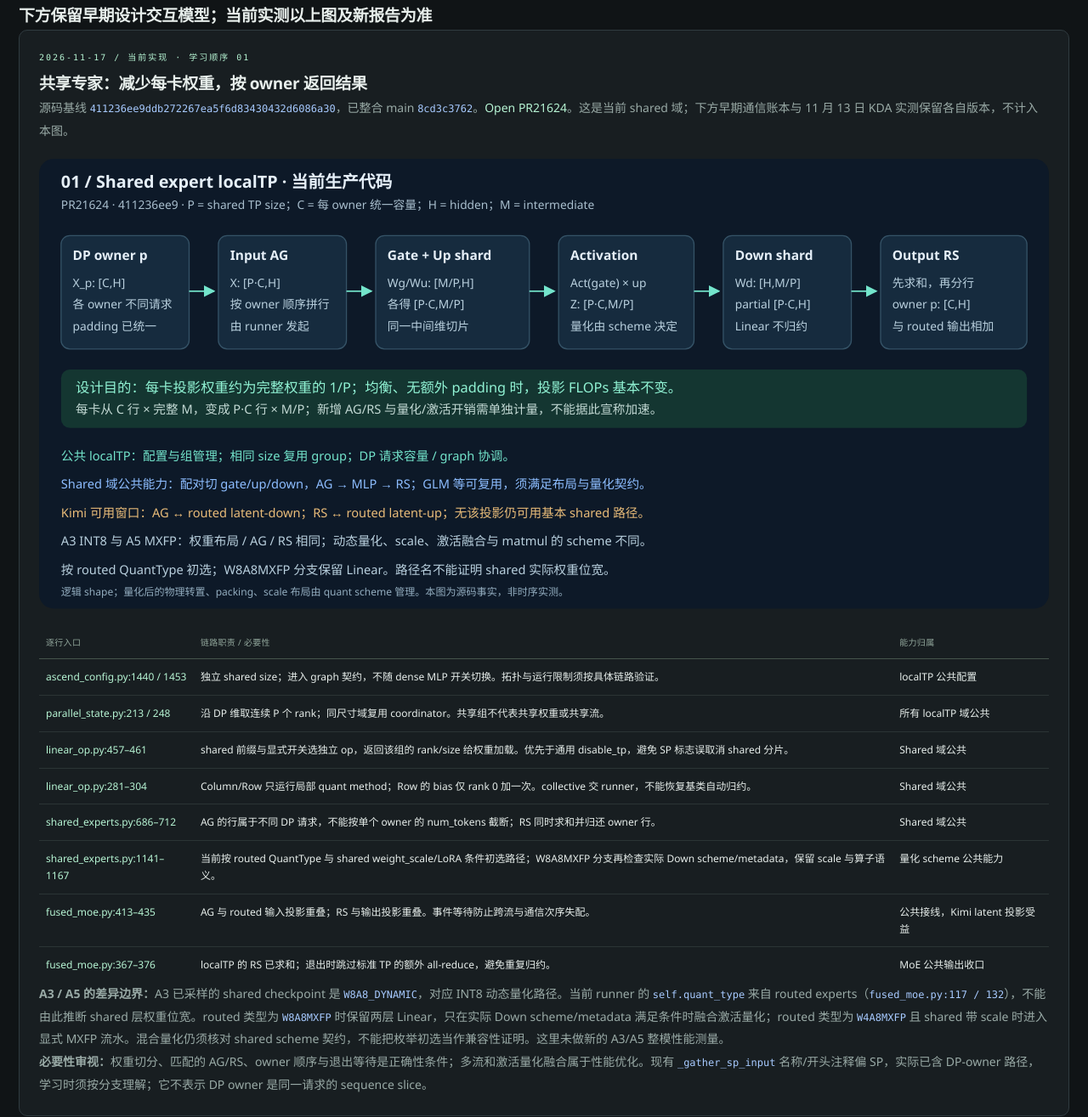
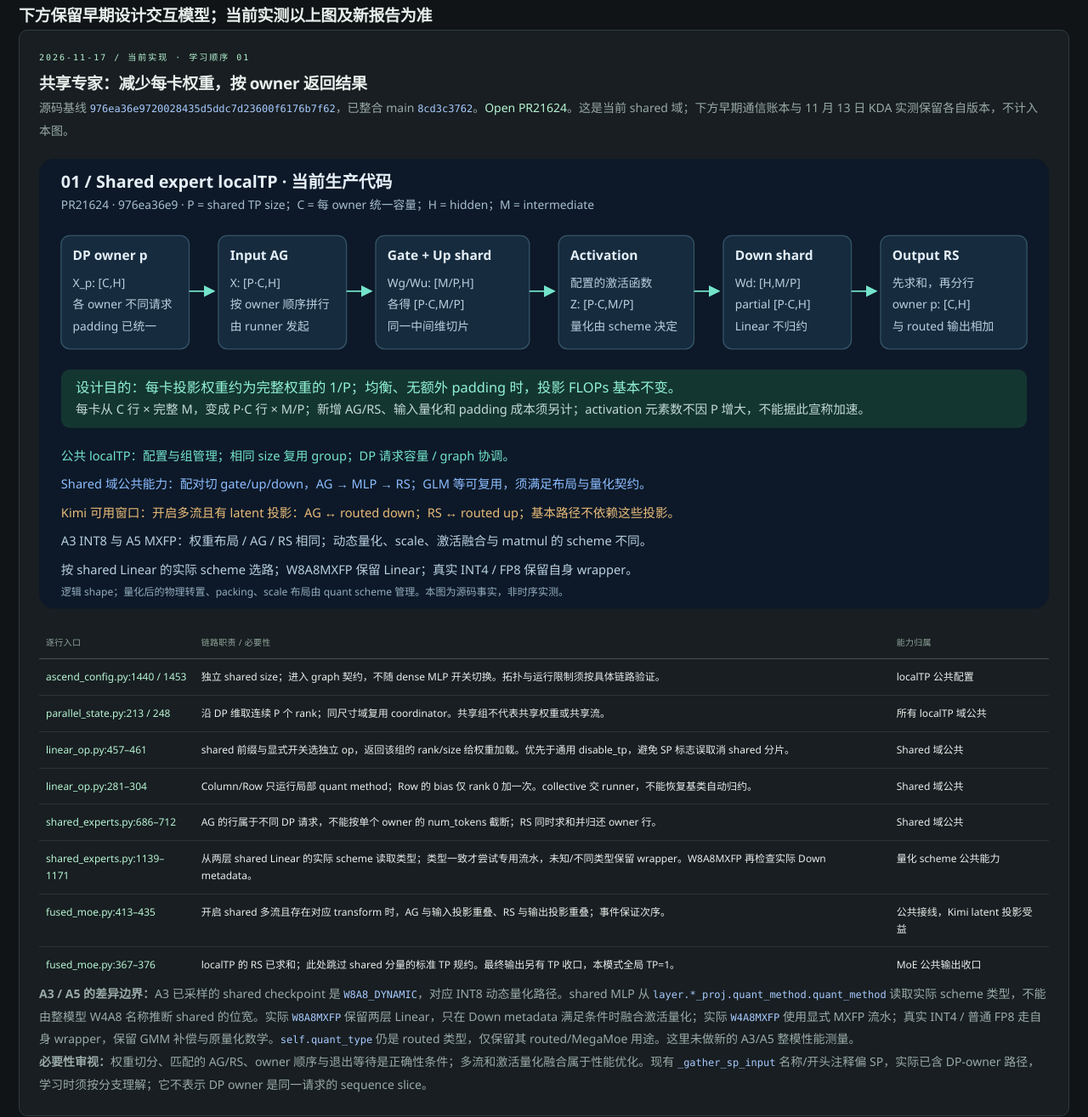
Before and after one commit to Dawn952/kimi-k31-a5-analysis, a plain HTML site: page docs/index.html in a window 1280 px wide. Shown: the part 1479-2794 px from the top of the page at 85% size. Drawn offline with Linux system fonts and the light colour scheme.

Commit message:
docs: sync shared scheme lesson to latest implementation

```diff
--- a/docs/index.html
+++ b/docs/index.html
@@ -25,7 +25,7 @@ body[data-page=localtp] .sidebar .side-bottom{display:none}
 .lp-chunk-cost{border-left:3px solid #d7b77c;background:#2a2b2d;padding:14px 18px;margin-top:15px}.lp-chunk-cost b{font-size:12px;color:#edcf9b}.lp-chunk-cost p,.lp-chunk-cost small{font-size:11px;color:#b9c4ca;line-height:1.85;display:block}.lp-chunk-cost strong{color:#f3dbaa}
 
 .public-wrap{max-width:1900px;margin:auto;padding:22px}body[data-page=localtp] main{padding:0;max-width:none}.public-nav{display:flex;align-items:center;gap:22px;flex-wrap:wrap;max-width:1856px;margin:0 auto 22px;padding-bottom:14px;border-bottom:1px solid #304957;font-size:12px}.public-nav b{margin-right:auto;color:#bddfe3}.public-evidence{margin:24px 0}.public-evidence p{font-size:12px;line-height:1.9;color:#a9c0cd}.public-evidence code{overflow-wrap:anywhere}@media(max-width:700px){.public-wrap{padding:14px}.public-nav{gap:12px}}
-</style></head><body data-page="localtp"><div class="public-wrap"><nav class="public-nav"><b>Kimi K3.1 / A5 · 2026-11-11</b><a href="memory.html">1M 显存计算器 · A3 / A5</a><a href="https://github.com/Dawn952/kimi-k31-a5-analysis/blob/main/design/README.md">软件设计 · 六类细粒度TP</a><a href="https://github.com/vllm-project/vllm-ascend/pull/21624">实现 PR21624 · Open</a><a href="https://github.com/Dawn952/kimi-k31-a5-analysis">GitHub 图文与源码</a><a href="#source-evidence">来源 / G与O核对</a></nav><p><a href="#shared-current">先看当前 Shared expert localTP · 411236ee9</a></p><section class="panel public-evidence kda-current"><h2>2026-11-13 · 当前 A5 KDA 与三流修订</h2><p>固定实际部署版本3634a7eae948；DP32TP1/localTP8，C128、128k输入/1k输出、DSpark preview 3步/固定2.7。690个KDA层样本确认：QKV/beta合并返回后，17.45μs Vec仍在主流排队。下一步方案未实现、未做新NPU测试；框线只圈跨资源候选窗口，Vector阶段保留交接等待。</p><p><a href="https://github.com/Dawn952/kimi-k31-a5-analysis/blob/main/design/a5-kda-three-streams-20261113.md">完整依赖、通信代价、事件接线与验收</a></p><style>.kda-current svg{display:block;width:100%;height:auto;margin:20px 0}</style><svg xmlns="http://www.w3.org/2000/svg" width="1300" height="535" viewBox="0 0 1300 535">
+</style></head><body data-page="localtp"><div class="public-wrap"><nav class="public-nav"><b>Kimi K3.1 / A5 · 2026-11-11</b><a href="memory.html">1M 显存计算器 · A3 / A5</a><a href="https://github.com/Dawn952/kimi-k31-a5-analysis/blob/main/design/README.md">软件设计 · 六类细粒度TP</a><a href="https://github.com/vllm-project/vllm-ascend/pull/21624">实现 PR21624 · Open</a><a href="https://github.com/Dawn952/kimi-k31-a5-analysis">GitHub 图文与源码</a><a href="#source-evidence">来源 / G与O核对</a></nav><p><a href="#shared-current">先看当前 Shared expert localTP · 976ea36e9</a></p><section class="panel public-evidence kda-current"><h2>2026-11-13 · 当前 A5 KDA 与三流修订</h2><p>固定实际部署版本3634a7eae948；DP32TP1/localTP8，C128、128k输入/1k输出、DSpark preview 3步/固定2.7。690个KDA层样本确认：QKV/beta合并返回后，17.45μs Vec仍在主流排队。下一步方案未实现、未做新NPU测试；框线只圈跨资源候选窗口，Vector阶段保留交接等待。</p><p><a href="https://github.com/Dawn952/kimi-k31-a5-analysis/blob/main/design/a5-kda-three-streams-20261113.md">完整依赖、通信代价、事件接线与验收</a></p><style>.kda-current svg{display:block;width:100%;height:auto;margin:20px 0}</style><svg xmlns="http://www.w3.org/2000/svg" width="1300" height="535" viewBox="0 0 1300 535">
 <rect width="1300" height="535" fill="#f8fafc"/>
 <text x="28" y="43" text-anchor="start" font-family="Microsoft YaHei,DejaVu Sans,sans-serif" font-size="26" fill="#172b42">当前 A5：QKV / beta 合并返回，接收后的 Vec 仍在主流排队</text>
 <text x="28" y="74" text-anchor="start" font-family="Microsoft YaHei,DejaVu Sans,sans-serif" font-size="17" fill="#526579">真实 PD · DP32/TP1/localTP8 · C128 · 128k→1k · DSpark3 / 2.7 · 首个 KDA 层实测</text>
@@ -474,7 +474,7 @@ body[data-page=localtp] .sidebar .side-bottom{display:none}
 ;
 /* Source-aligned lesson; independent from the historical communication ledger. */
 (function(root){
-  const head='411236ee9ddb272267ea5f6d83430432d6086a30';
+  const head='976ea36e9720028435d5ddc7d23600f6176b7f62';
   const source=(file,line)=>`https://github.com/Dawn952/vllm-ascend/blob/${head}/vllm_ascend/${file}#L${line}`;
   const svg=`<svg xmlns="http://www.w3.org/2000/svg" viewBox="0 0 1380 615" role="img" aria-labelledby="shared-title shared-desc">
   <title id="shared-title">Shared expert localTP：权重分片与 owner 行返回</title>
@@ -483,7 +483,7 @@ body[data-page=localtp] .sidebar .side-bottom{display:none}
   <rect width="1380" height="615" rx="20" fill="#0d1928"/>
   <g font-family="Segoe UI,Microsoft YaHei,sans-serif" fill="#e5eff8">
   <text x="30" y="40" font-size="23" font-weight="700">01 / Shared expert localTP · 当前生产代码</text>
-  <text x="30" y="69" font-size="16" fill="#a9bfce">PR21624 · 411236ee9 · P = shared TP size；C = 每 owner 统一容量；H = hidden；M = intermediate</text>
+  <text x="30" y="69" font-size="16" fill="#a9bfce">PR21624 · 976ea36e9 · P = shared TP size；C = 每 owner 统一容量；H = hidden；M = intermediate</text>
   <g fill="#162b3e" stroke="#355367" stroke-width="1.5">
     <rect x="30" y="105" width="175" height="155" rx="12"/>
     <rect x="245" y="105" width="175" height="155" rx="12"/>
@@ -501,20 +501,20 @@ body[data-page=localtp] .sidebar .side-bottom{display:none}
     <text x="46" y="175">X_p: [C,H]</text><text x="46" y="204">各 owner 不同请求</text><text x="46" y="235">padding 已统一</text>
     <text x="261" y="175">X: [P·C,H]</text><text x="261" y="204">按 owner 顺序拼行</text><text x="261" y="235">由 runner 发起</text>
     <text x="476" y="175">Wg/Wu: [M/P,H]</text><text x="476" y="204">各得 [P·C,M/P]</text><text x="476" y="235">同一中间维切片</text>
-    <text x="726" y="175">Act(gate) × up</text><text x="726" y="204">Z: [P·C,M/P]</text><text x="726" y="235">量化由 scheme 决定</text>
+    <text x="726" y="175">配置的激活函数</text><text x="726" y="204">Z: [P·C,M/P]</text><text x="726" y="235">量化由 scheme 决定</text>
     <text x="951" y="175">Wd: [H,M/P]</text><text x="951" y="204">partial [P·C,H]</text><text x="951" y="235">Linear 不归约</text>
     <text x="1166" y="175">先求和，再分行</text><text x="1166" y="204">owner p: [C,H]</text><text x="1166" y="235">与 routed 输出相加</text>
   </g>
   <g stroke="#73e4cb" stroke-width="2" marker-end="url(#shared-arrow)"><path d="M205 181H239"/><path d="M420 181H454"/><path d="M670 181H704"/><path d="M895 181H929"/><path d="M1110 181H1144"/></g>
   <rect x="30" y="288" width="1320" height="80" rx="12" fill="#143631"/>
   <text x="50" y="319" font-size="19" fill="#91f3d4">设计目的：每卡投影权重约为完整权重的 1/P；均衡、无额外 padding 时，投影 FLOPs 基本不变。</text>
-  <text x="50" y="348" font-size="17" fill="#c3d9d4">每卡从 C 行 × 完整 M，变成 P·C 行 × M/P；新增 AG/RS 与量化/激活开销需单独计量，不能据此宣称加速。</text>
+  <text x="50" y="348" font-size="17" fill="#c3d9d4">每卡从 C 行 × 完整 M，变成 P·C 行 × M/P；新增 AG/RS、输入量化和 padding 成本须另计；activation 元素数不因 P 增大，不能据此宣称加速。</text>
   <g font-size="17">
   <text x="30" y="412" fill="#73e4cb">公共 localTP：配置与组管理；相同 size 复用 group；DP 请求容量 / graph 协调。</text>
   <text x="30" y="451" fill="#8dbdff">Shared 域公共能力：配对切 gate/up/down，AG → MLP → RS；GLM 等可复用，须满足布局与量化契约。</text>
-  <text x="30" y="490" fill="#e9bc79">Kimi 可用窗口：AG ↔ routed latent-down；RS ↔ routed latent-up；无该投影仍可用基本 shared 路径。</text>
+  <text x="30" y="490" fill="#e9bc79">Kimi 可用窗口：开启多流且有 latent 投影：AG ↔ routed down；RS ↔ routed up；基本路径不依赖这些投影。</text>
   <text x="30" y="529" fill="#b9d0de">A3 INT8 与 A5 MXFP：权重布局 / AG / RS 相同；动态量化、scale、激活融合与 matmul 的 scheme 不同。</text>
-  <text x="30" y="568" fill="#b9d0de">按 routed QuantType 初选；W8A8MXFP 分支保留 Linear。路径名不能证明 shared 实际权重位宽。</text>
+  <text x="30" y="568" fill="#b9d0de">按 shared Linear 的实际 scheme 选路；W8A8MXFP 保留 Linear；真实 INT4 / FP8 保留自身 wrapper。</text>
   <text x="30" y="597" font-size="14" fill="#93adbf">逻辑 shape；量化后的物理转置、packing、scale 布局由 quant scheme 管理。本图为源码事实，非时序实测。</text>
   </g></svg>`;
   const link=(label,file,line)=>`<a href="${source(file,line)}">${label}</a>`;
@@ -529,11 +529,11 @@ body[data-page=localtp] .sidebar .side-bottom{display:none}
     <tr><td>${link('linear_op.py:457–461','ops/linear_op.py',457)}</td><td>shared 前缀与显式开关选独立 op，返回该组的 rank/size 给权重加载。优先于通用 disable_tp，避免 SP 标志误取消 shared 分片。</td><td>Shared 域公共</td></tr>
     <tr><td>${link('linear_op.py:281–304','ops/linear_op.py',281)}</td><td>Column/Row 只运行局部 quant method；Row 的 bias 仅 rank 0 加一次。collective 交 runner，不能恢复基类自动归约。</td><td>Shared 域公共</td></tr>
     <tr><td>${link('shared_experts.py:686–712','ops/fused_moe/shared_experts.py',686)}</td><td>AG 的行属于不同 DP 请求，不能按单个 owner 的 num_tokens 截断；RS 同时求和并归还 owner 行。</td><td>Shared 域公共</td></tr>
-    <tr><td>${link('shared_experts.py:1141–1167','ops/fused_moe/shared_experts.py',1141)}</td><td>当前按 routed QuantType 与 shared weight_scale/LoRA 条件初选路径；W8A8MXFP 分支再检查实际 Down scheme/metadata，保留 scale 与算子语义。</td><td>量化 scheme 公共能力</td></tr>
-    <tr><td>${link('fused_moe.py:413–435','ops/fused_moe/fused_moe.py',413)}</td><td>AG 与 routed 输入投影重叠；RS 与输出投影重叠。事件等待防止跨流与通信次序失配。</td><td>公共接线，Kimi latent 投影受益</td></tr>
-    <tr><td>${link('fused_moe.py:367–376','ops/fused_moe/fused_moe.py',367)}</td><td>localTP 的 RS 已求和；退出时跳过标准 TP 的额外 all-reduce，避免重复归约。</td><td>MoE 公共输出收口</td></tr>
+    <tr><td>${link('shared_experts.py:1139–1171','ops/fused_moe/shared_experts.py',1139)}</td><td>从两层 shared Linear 的实际 scheme 读取类型；类型一致才尝试专用流水，未知/不同类型保留 wrapper。W8A8MXFP 再检查实际 Down metadata。</td><td>量化 scheme 公共能力</td></tr>
+    <tr><td>${link('fused_moe.py:413–435','ops/fused_moe/fused_moe.py',413)}</td><td>开启 shared 多流且存在对应 transform 时，AG 与输入投影重叠、RS 与输出投影重叠；事件保证次序。</td><td>公共接线，Kimi latent 投影受益</td></tr>
+    <tr><td>${link('fused_moe.py:367–376','ops/fused_moe/fused_moe.py',367)}</td><td>localTP 的 RS 已求和；此处跳过 shared 分量的标准 TP 规约。最终输出另有 TP 收口，本模式全局 TP=1。</td><td>MoE 公共输出收口</td></tr>
     </tbody></table></div>
-    <p><b>A3 / A5 的差异边界：</b>A3 已采样的 shared checkpoint 是 <code>W8A8_DYNAMIC</code>，对应 INT8 动态量化路径。当前 runner 的 <code>self.quant_type</code> 来自 routed experts（<code>fused_moe.py:117 / 132</code>），不能由此推断 shared 层权重位宽。routed 类型为 <code>W8A8MXFP</code> 时保留两层 Linear，只在实际 Down scheme/metadata 满足条件时融合激活量化；routed 类型为 <code>W4A8MXFP</code> 且 shared 带 scale 时进入显式 MXFP 流水。混合量化仍须核对 shared scheme 契约，不能把枚举初选当作兼容性证明。这里未做新的 A3/A5 整模性能测量。</p>
+    <p><b>A3 / A5 的差异边界：</b>A3 已采样的 shared checkpoint 是 <code>W8A8_DYNAMIC</code>，对应 INT8 动态量化路径。shared MLP 从 <code>layer.*_proj.quant_method.quant_method</code> 读取实际 scheme 类型，不能由整模型 W4A8 名称推断 shared 的位宽。实际 <code>W8A8MXFP</code> 保留两层 Linear，只在 Down metadata 满足条件时融合激活量化；实际 <code>W4A8MXFP</code> 使用显式 MXFP 流水；真实 INT4 / 普通 FP8 走自身 wrapper，保留 GMM 补偿与原量化数学。<code>self.quant_type</code> 仍是 routed 类型，仅保留其 routed/MegaMoe 用途。这里未做新的 A3/A5 整模性能测量。</p>
     <p><b>必要性审视：</b>权重切分、匹配的 AG/RS、owner 顺序与退出等待是正确性条件；多流和激活量化融合属于性能优化。现有 <code>_gather_sp_input</code> 名称/开头注释偏 SP，实际已含 DP-owner 路径，学习时须按分支理解；它不表示 DP owner 是同一请求的 sequence slice。</p>
   </section>`;}
   const api={head,source,svg,render};
--- a/scripts/build.mjs
+++ b/scripts/build.mjs
@@ -15,7 +15,7 @@ const html=`<!doctype html>
 const currentKda=`<section class="panel public-evidence kda-current"><h2>2026-11-13 · 当前 A5 KDA 与三流修订</h2><p>固定实际部署版本3634a7eae948；DP32TP1/localTP8，C128、128k输入/1k输出、DSpark preview 3步/固定2.7。690个KDA层样本确认：QKV/beta合并返回后，17.45μs Vec仍在主流排队。下一步方案未实现、未做新NPU测试；框线只圈跨资源候选窗口，Vector阶段保留交接等待。</p><p><a href="https://github.com/Dawn952/kimi-k31-a5-analysis/blob/main/design/a5-kda-three-streams-20261113.md">完整依赖、通信代价、事件接线与验收</a></p><style>.kda-current svg{display:block;width:100%;height:auto;margin:20px 0}</style>${fs.readFileSync(path.join(root,'docs/images/a5-kda-current-20261113.svg'),'utf8')}${fs.readFileSync(path.join(root,'docs/images/a5-kda-three-streams-plan-20261113.svg'),'utf8')}</section><h2>下方保留早期设计交互模型；当前实测以上图及新报告为准</h2>`;
 const outputHtml=html.replace('实现 PR21624 · Draft','实现 PR21624 · Open')
   .replace('上游 Draft PR21624','上游 PR21624（历史验证记录）')
-  .replace('<main id="main">','<p><a href="#shared-current">先看当前 Shared expert localTP · 411236ee9</a></p>'+currentKda+'<main id="main">');
+  .replace('<main id="main">','<p><a href="#shared-current">先看当前 Shared expert localTP · 976ea36e9</a></p>'+currentKda+'<main id="main">');
 fs.writeFileSync(path.join(root,'docs/index.html'),outputHtml);
 fs.writeFileSync(path.join(root,'docs/images/shared-localtp-current-20261117.svg'),
   (await import('node:module')).createRequire(import.meta.url)('../src/shared-tp-current.js').svg);
```
Also changed, not shown: src/shared-tp-current.js (+10 -10 lines), docs/images/shared-localtp-current-20261117.svg, 2 other files.
